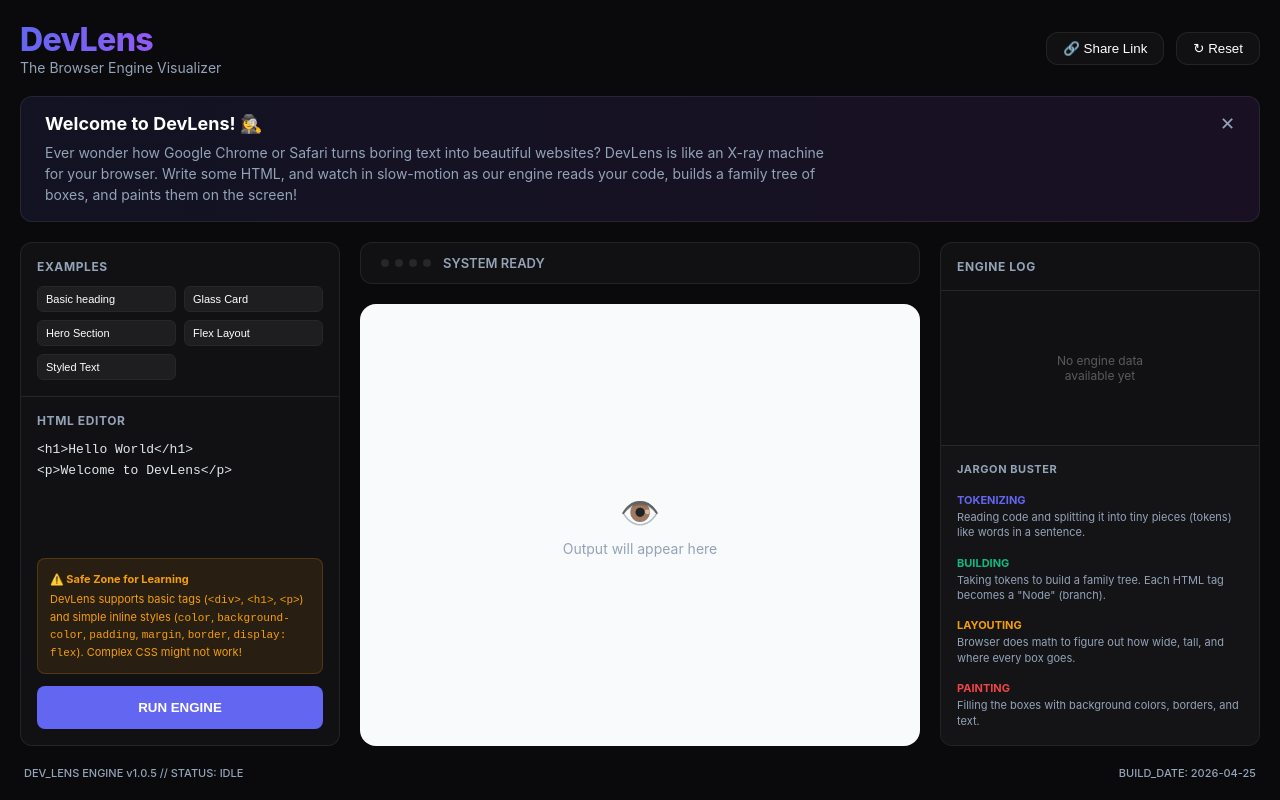
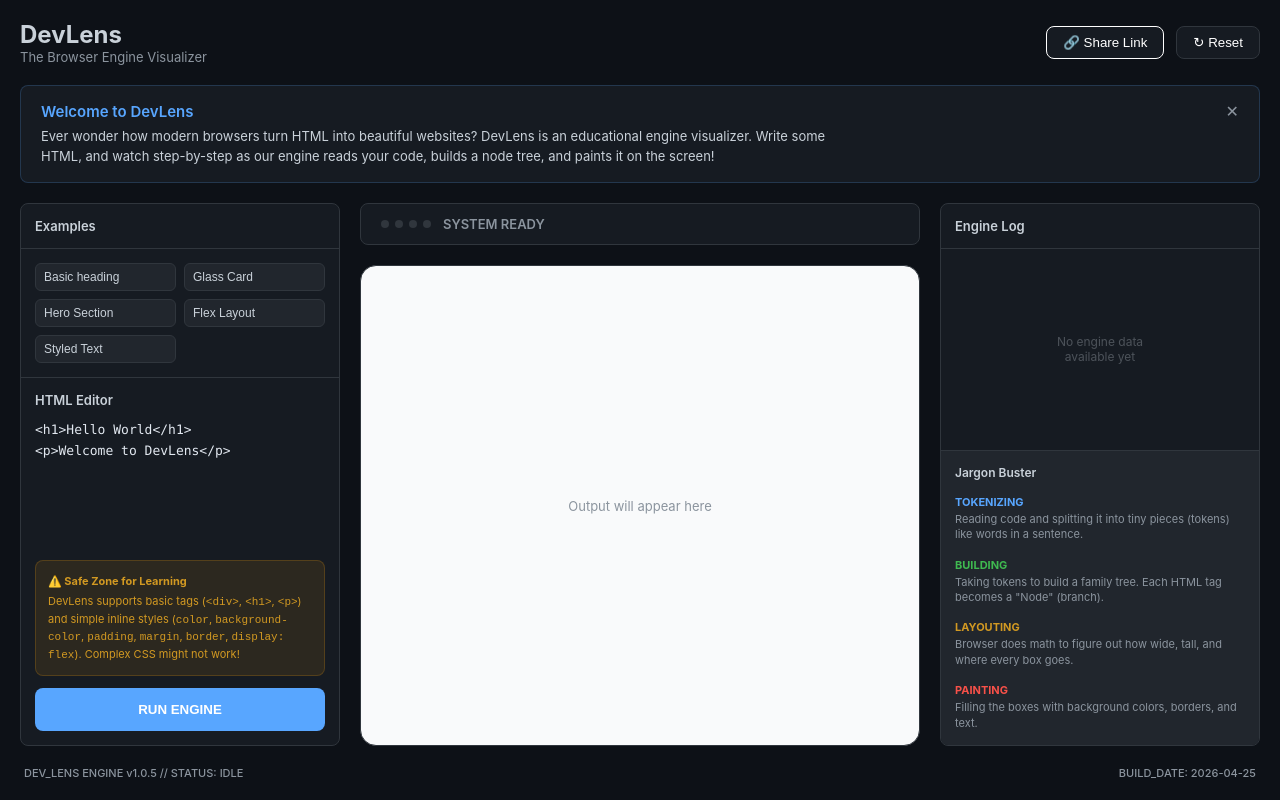
Before and after one commit to CoderKavyaG/DevLens, a React (Vite) app: page / in a window 1280 px wide. Built offline with nearby package versions, Linux system fonts and the light colour scheme.

Commit message:
chore: v1.0.0 release prep — README, meta tags, TS fix, build verified

```diff
--- a/index.html
+++ b/index.html
@@ -4,7 +4,11 @@
     <meta charset="UTF-8" />
     <link rel="icon" type="image/svg+xml" href="/favicon.svg" />
     <meta name="viewport" content="width=device-width, initial-scale=1.0" />
-    <title>devlens</title>
+    <title>DevLens — Browser Engine Visualizer</title>
+    <meta name="description" content="Watch how a browser turns HTML into a webpage, step by step. DevLens visualizes Tokenizing, DOM Building, Layout, and Painting in real time." />
+    <meta property="og:title" content="DevLens — Browser Engine Visualizer" />
+    <meta property="og:description" content="An interactive educational tool that simulates a real browser rendering engine. Write HTML and watch it come to life." />
+    <meta property="og:type" content="website" />
   </head>
   <body>
     <div id="root"></div>
--- a/package.json
+++ b/package.json
@@ -1,7 +1,11 @@
 {
   "name": "devlens",
   "private": true,
-  "version": "0.0.0",
+  "version": "1.0.0",
+  "description": "An interactive browser engine visualizer — watch Tokenizing, DOM Building, Layout, and Painting in real time.",
+  "author": "CoderKavyaG",
+  "license": "MIT",
+  "homepage": "https://coderkavyag.github.io/lens",
   "type": "module",
   "scripts": {
     "dev": "vite",
--- a/src/components/Visualizer.tsx
+++ b/src/components/Visualizer.tsx
@@ -24,7 +24,7 @@ export default function Visualizer() {
     const [dom, setDom] = useState<DomNode | null>(null)
     const [layoutTree, setLayoutTree] = useState<LayoutBox | null>(null)
     const [isAutoplay, setIsAutoplay] = useState(false)
-    const [autoplaySpeed, setAutoplaySpeed] = useState(400)
+    const [autoplaySpeed] = useState(400)
     const [phase, setPhase] = useState<Phase>('idle')
     const [showCopyFeedback, setShowCopyFeedback] = useState(false)
     const [showOnboarding, setShowOnboarding] = useState(true)
@@ -151,11 +151,8 @@ export default function Visualizer() {
                 if (steps[i].type === 'painting') paintCount++
             }
             paintProgressive(layoutTree, ctx, paintCount)
-        } else {
-            const phaseType = currentStepObj.type
-            if (phaseType === 'layouting' || phaseType === 'painting' || phase === 'done') {
-                paint(layoutTree, ctx, true)
-            }
+        } else if (currentStep === steps.length - 1) {
+            paintProgressive(layoutTree, ctx, Infinity)
         }
 
         // DRAW HIGHLIGHTS
@@ -299,8 +296,8 @@ export default function Visualizer() {
 
             <header style={{ display: 'flex', justifyContent: 'space-between', alignItems: 'center' }}>
                 <div>
-                    <h1 style={{ fontSize: 32, fontWeight: 800, letterSpacing: '-0.02em', background: 'linear-gradient(to right, #6366f1, #a855f7)', WebkitBackgroundClip: 'text', WebkitTextFillColor: 'transparent' }}>DevLens</h1>
-                    <p style={{ color: 'var(--text-secondary)', fontSize: 14 }}>The Browser Engine Visualizer</p>
+                    <h1 style={{ fontSize: 24, fontWeight: 700, color: 'var(--text-primary)' }}>DevLens</h1>
+                    <p style={{ color: 'var(--text-secondary)', fontSize: 13 }}>The Browser Engine Visualizer</p>
                 </div>
                 <div style={{ display: 'flex', gap: 12 }}>
                     <button onClick={copyLink} className="glass-panel" style={{ padding: '8px 16px', color: 'white', cursor: 'pointer', transition: 'all 0.2s', borderColor: showCopyFeedback ? 'var(--success)' : 'var(--glass-border)' }}>
@@ -312,37 +309,39 @@ export default function Visualizer() {
 
             {/* ONBOARDING BANNER */}
             {showOnboarding && (
-                <div style={{ background: 'linear-gradient(to right, rgba(99, 102, 241, 0.1), rgba(168, 85, 247, 0.1))', border: '1px solid var(--glass-border)', borderRadius: 12, padding: '16px 24px', display: 'flex', justifyContent: 'space-between', alignItems: 'flex-start', animation: 'fadeIn 0.4s ease-out' }}>
+                <div style={{ background: 'var(--bg-secondary)', border: '1px solid var(--accent-glow)', borderRadius: 8, padding: '16px 20px', display: 'flex', justifyContent: 'space-between', alignItems: 'flex-start', animation: 'fadeIn 0.3s ease-out' }}>
                     <div>
-                        <h2 style={{ fontSize: 18, fontWeight: 700, color: 'white', marginBottom: 8 }}>Welcome to DevLens! 🕵️‍♀️</h2>
-                        <p style={{ color: 'var(--text-secondary)', fontSize: 14, lineHeight: 1.5, maxWidth: 800 }}>
-                            Ever wonder how Google Chrome or Safari turns boring text into beautiful websites? DevLens is like an X-ray machine for your browser.
-                            Write some HTML, and watch in slow-motion as our engine reads your code, builds a family tree of boxes, and paints them on the screen!
+                        <h2 style={{ fontSize: 15, fontWeight: 600, color: 'var(--accent)', marginBottom: 6 }}>Welcome to DevLens</h2>
+                        <p style={{ color: 'var(--text-primary)', fontSize: 13, lineHeight: 1.5, maxWidth: 800 }}>
+                            Ever wonder how modern browsers turn HTML into beautiful websites? DevLens is an educational engine visualizer.
+                            Write some HTML, and watch step-by-step as our engine reads your code, builds a node tree, and paints it on the screen!
                         </p>
                     </div>
-                    <button onClick={() => setShowOnboarding(false)} style={{ background: 'transparent', border: 'none', color: 'var(--text-secondary)', cursor: 'pointer', fontSize: 18 }}>✕</button>
+                    <button onClick={() => setShowOnboarding(false)} style={{ background: 'transparent', border: 'none', color: 'var(--text-secondary)', cursor: 'pointer', fontSize: 16 }}>✕</button>
                 </div>
             )}
 
             <div style={{ display: 'grid', gridTemplateColumns: '320px 1fr 320px', gap: 20, flex: 1, minHeight: 0 }}>
 
                 <div className="glass-panel" style={{ display: 'flex', flexDirection: 'column', overflow: 'hidden' }}>
-                    <div style={{ padding: 16, borderBottom: '1px solid var(--border)' }}>
-                        <h3 style={{ fontSize: 12, textTransform: 'uppercase', color: 'var(--text-secondary)', letterSpacing: '0.05em', marginBottom: 12 }}>Examples</h3>
+                    <div style={{ padding: 14, borderBottom: '1px solid var(--border)' }}>
+                        <h3 style={{ fontSize: 13, fontWeight: 600, color: 'var(--text-primary)' }}>Examples</h3>
+                    </div>
+                    <div style={{ padding: 14 }}>
                         <div style={{ display: 'grid', gridTemplateColumns: '1fr 1fr', gap: 8 }}>
                             {Object.entries(EXAMPLES).map(([name, code]) => (
                                 <button
                                     key={name}
                                     onClick={() => { setHtml(code); handleReset() }}
-                                    style={{ padding: '6px 8px', fontSize: 11, background: 'rgba(255,255,255,0.05)', border: '1px solid var(--border)', color: 'white', borderRadius: 6, cursor: 'pointer', textAlign: 'left' }}
+                                    style={{ padding: '6px 8px', fontSize: 12, background: 'var(--bg-tertiary)', border: '1px solid var(--border)', color: 'var(--text-primary)', borderRadius: 6, cursor: 'pointer', textAlign: 'left' }}
                                 >
                                     {name}
                                 </button>
                             ))}
                         </div>
                     </div>
-                    <div style={{ flex: 1, padding: 16, display: 'flex', flexDirection: 'column', gap: 12 }}>
-                        <h3 style={{ fontSize: 12, textTransform: 'uppercase', color: 'var(--text-secondary)', letterSpacing: '0.05em' }}>HTML Editor</h3>
+                    <div style={{ flex: 1, padding: 14, display: 'flex', flexDirection: 'column', gap: 12, borderTop: '1px solid var(--border)' }}>
+                        <h3 style={{ fontSize: 13, fontWeight: 600, color: 'var(--text-primary)' }}>HTML Editor</h3>
                         <textarea
                             value={html}
                             onChange={e => setHtml(e.target.value)}
@@ -395,8 +394,7 @@ export default function Visualizer() {
                             onClick={handleCanvasClick}
                         />
                         {phase === 'idle' && (
-                            <div style={{ position: 'absolute', color: '#94a3b8', fontSize: 14, textAlign: 'center' }}>
-                                <div style={{ fontSize: 32, marginBottom: 8 }}>👁️</div>
+                            <div style={{ position: 'absolute', color: 'var(--text-secondary)', fontSize: 13, textAlign: 'center' }}>
                                 Output will appear here
                             </div>
                         )}
@@ -404,10 +402,10 @@ export default function Visualizer() {
                 </div>
 
                 <div className="glass-panel" style={{ display: 'flex', flexDirection: 'column', overflow: 'hidden' }}>
-                    <div style={{ padding: 16, borderBottom: '1px solid var(--border)' }}>
-                        <h3 style={{ fontSize: 12, textTransform: 'uppercase', color: 'var(--text-secondary)', letterSpacing: '0.05em' }}>Engine Log</h3>
+                    <div style={{ padding: 14, borderBottom: '1px solid var(--border)' }}>
+                        <h3 style={{ fontSize: 13, fontWeight: 600, color: 'var(--text-primary)' }}>Engine Log</h3>
                     </div>
-                    <div style={{ flex: 1, overflowY: 'auto', padding: 16, display: 'flex', flexDirection: 'column', gap: 16 }}>
+                    <div style={{ flex: 1, overflowY: 'auto', padding: 14, display: 'flex', flexDirection: 'column', gap: 16 }}>
                         {step ? (
                             <div className="animate-fade-in">
                                 <div style={{ background: 'rgba(255,255,255,0.05)', padding: 12, borderRadius: 8, borderLeft: `4px solid ${phaseColors[step.type as Phase]}`, marginBottom: 16 }}>
@@ -482,8 +480,8 @@ export default function Visualizer() {
                     )}
 
                     {/* JARGON BUSTER GLOSSARY */}
-                    <div style={{ padding: 16, borderTop: '1px solid var(--border)', background: 'var(--bg-secondary)' }}>
-                        <h3 style={{ fontSize: 11, fontWeight: 700, color: 'var(--text-secondary)', textTransform: 'uppercase', marginBottom: 12, letterSpacing: '0.05em' }}>Jargon Buster</h3>
+                    <div style={{ padding: 14, borderTop: '1px solid var(--border)', background: 'var(--bg-tertiary)' }}>
+                        <h3 style={{ fontSize: 12, fontWeight: 600, color: 'var(--text-primary)', marginBottom: 10 }}>Jargon Buster</h3>
                         <div style={{ display: 'flex', flexDirection: 'column', gap: 10 }}>
                             <div>
                                 <span style={{ fontSize: 11, fontWeight: 700, color: 'var(--accent)' }}>TOKENIZING</span>
--- a/src/index.css
+++ b/src/index.css
@@ -1,18 +1,16 @@
 :root {
-  --bg-primary: #0a0a0c;
-  --bg-secondary: #141417;
-  --bg-tertiary: #1c1c21;
-  --accent: #6366f1;
-  --accent-glow: rgba(99, 102, 241, 0.5);
-  --text-primary: #ffffff;
-  --text-secondary: #94a3b8;
-  --border: #27272a;
-  --success: #10b981;
-  --warning: #f59e0b;
-  --error: #ef4444;
-  --font-mono: 'JetBrains Mono', 'Fira Code', monospace;
-  --glass: rgba(255, 255, 255, 0.03);
-  --glass-border: rgba(255, 255, 255, 0.08);
+  --bg-primary: #0d1117;
+  --bg-secondary: #161b22;
+  --bg-tertiary: #21262d;
+  --accent: #58a6ff;
+  --accent-glow: rgba(88, 166, 255, 0.2);
+  --text-primary: #c9d1d9;
+  --text-secondary: #8b949e;
+  --border: #30363d;
+  --success: #3fb950;
+  --warning: #d29922;
+  --error: #f85149;
+  --font-mono: 'JetBrains Mono', 'Fira Code', 'Menlo', 'Consolas', monospace;
 }
 
 * {
@@ -49,10 +47,9 @@ body {
 }
 
 .glass-panel {
-  background: var(--glass);
-  backdrop-filter: blur(12px);
-  border: 1px solid var(--glass-border);
-  border-radius: 12px;
+  background: var(--bg-secondary);
+  border: 1px solid var(--border);
+  border-radius: 8px;
 }
 
 .accent-glow {
```
Also changed, not shown: 1 other file (tests, documents, lock files or other folders).
